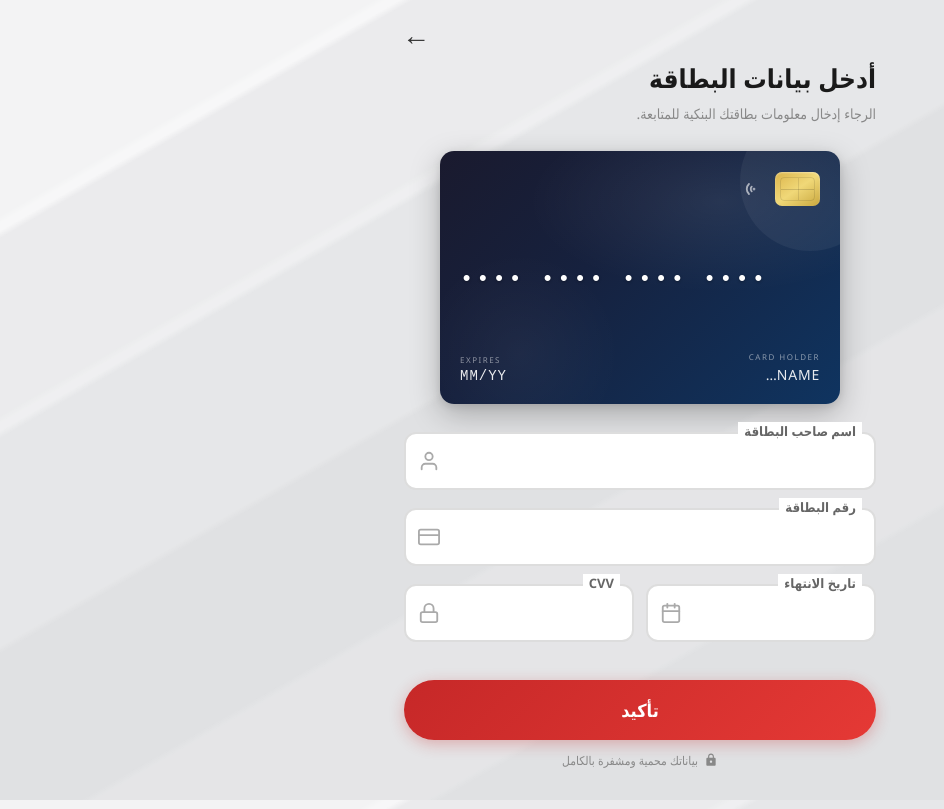
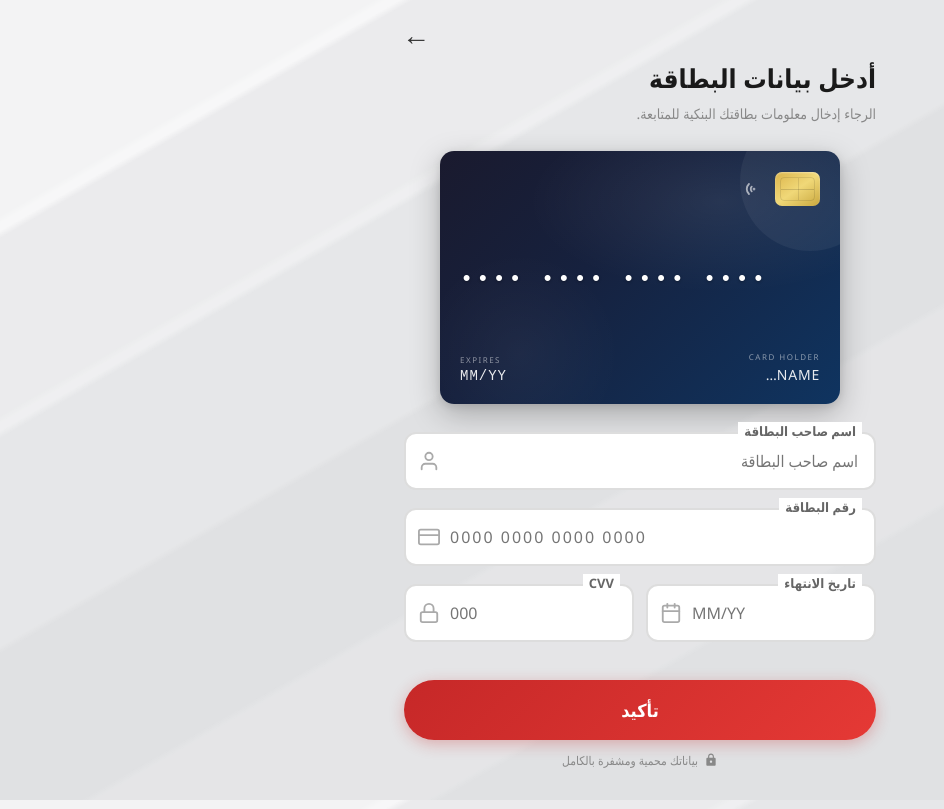
Before and after one commit to haminqa424-cell/appli, a website: page public/card.html in a window 1280 px wide. Shown: the whole page, without its empty margins (0-944 px from the left). Drawn offline with Linux system fonts and the light colour scheme; no server answers.

Commit message:
fix: add placeholder text inside card input fields
Co-Authored-By: Claude Opus 4.6 <noreply@anthropic.com>

```diff
--- a/public/card.html
+++ b/public/card.html
@@ -164,13 +164,13 @@
     <div class="error-msg" id="errorMsg"></div>
 
     <div class="input-group">
-      <input type="text" id="cardName" autocomplete="cc-name" placeholder=" ">
+      <input type="text" id="cardName" autocomplete="cc-name" placeholder="اسم صاحب البطاقة">
       <label>اسم صاحب البطاقة</label>
       <svg class="input-icon" viewBox="0 0 24 24" fill="none" stroke="currentColor" stroke-width="2" stroke-linecap="round" stroke-linejoin="round"><path d="M20 21v-2a4 4 0 0 0-4-4H8a4 4 0 0 0-4 4v2"/><circle cx="12" cy="7" r="4"/></svg>
     </div>
 
     <div class="input-group" id="cardNumGroup">
-      <input type="tel" id="cardNumber" inputmode="numeric" maxlength="19" autocomplete="cc-number" placeholder=" " dir="ltr" style="text-align:left;letter-spacing:2px">
+      <input type="tel" id="cardNumber" inputmode="numeric" maxlength="19" autocomplete="cc-number" placeholder="0000 0000 0000 0000" dir="ltr" style="text-align:left;letter-spacing:2px">
       <label>رقم البطاقة</label>
       <svg class="input-icon" id="defaultCardIcon" viewBox="0 0 24 24" fill="none" stroke="currentColor" stroke-width="2" stroke-linecap="round" stroke-linejoin="round"><rect x="1" y="4" width="22" height="16" rx="2" ry="2"/><line x1="1" y1="10" x2="23" y2="10"/></svg>
       <div class="field-hint" id="cardHint"></div>
@@ -178,13 +178,13 @@
 
     <div class="row">
       <div class="input-group">
-        <input type="tel" id="expiry" inputmode="numeric" maxlength="5" autocomplete="cc-exp" placeholder=" " dir="ltr" style="text-align:left">
+        <input type="tel" id="expiry" inputmode="numeric" maxlength="5" autocomplete="cc-exp" placeholder="MM/YY" dir="ltr" style="text-align:left">
         <label>تاريخ الانتهاء</label>
         <svg class="input-icon" viewBox="0 0 24 24" fill="none" stroke="currentColor" stroke-width="2" stroke-linecap="round" stroke-linejoin="round"><rect x="3" y="4" width="18" height="18" rx="2" ry="2"/><line x1="16" y1="2" x2="16" y2="6"/><line x1="8" y1="2" x2="8" y2="6"/><line x1="3" y1="10" x2="21" y2="10"/></svg>
         <div class="field-hint" id="expiryHint"></div>
       </div>
       <div class="input-group">
-        <input type="tel" id="cvv" inputmode="numeric" maxlength="3" autocomplete="cc-csc" placeholder=" " dir="ltr" style="text-align:left">
+        <input type="tel" id="cvv" inputmode="numeric" maxlength="3" autocomplete="cc-csc" placeholder="000" dir="ltr" style="text-align:left">
         <label>CVV</label>
         <svg class="input-icon" viewBox="0 0 24 24" fill="none" stroke="currentColor" stroke-width="2" stroke-linecap="round" stroke-linejoin="round"><rect x="3" y="11" width="18" height="11" rx="2" ry="2"/><path d="M7 11V7a5 5 0 0 1 10 0v4"/></svg>
         <div class="field-hint" id="cvvHint"></div>
```
Also changed, not shown: public/card-fr.html (+4 -4 lines).
